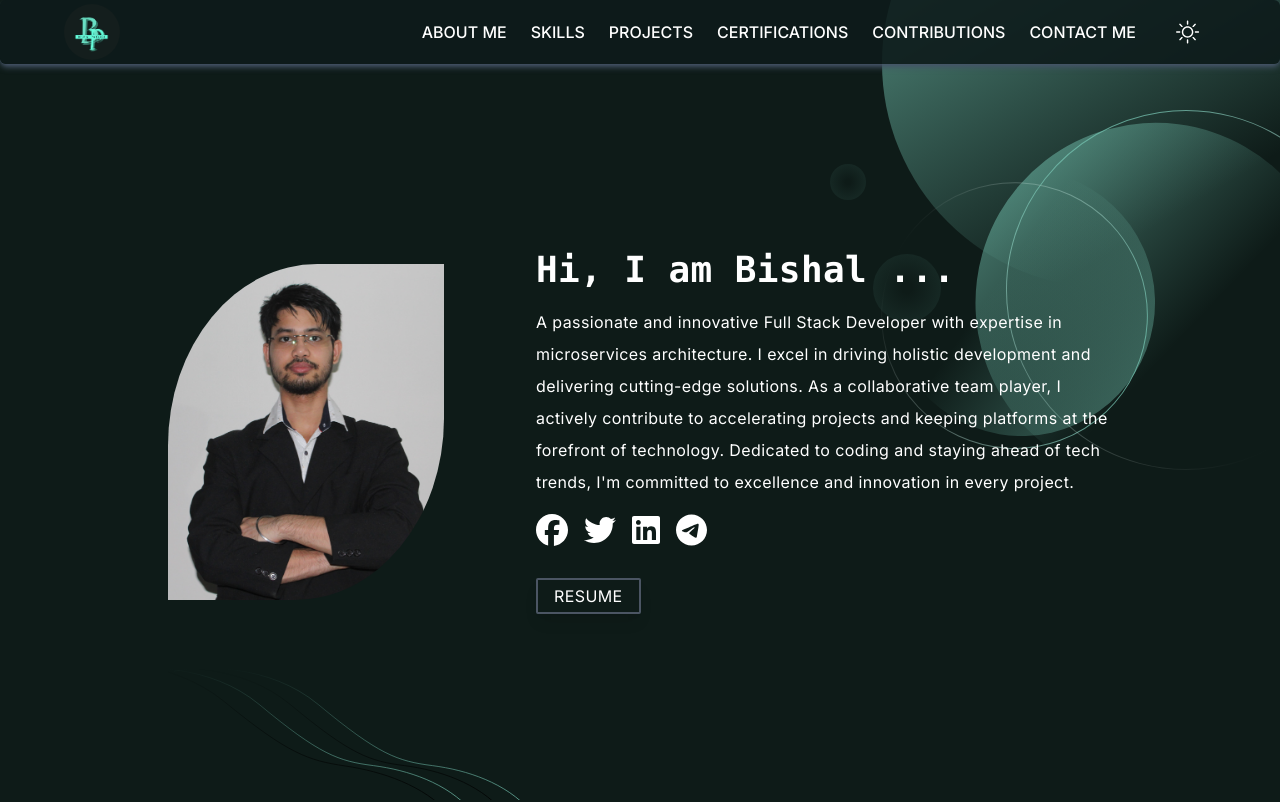
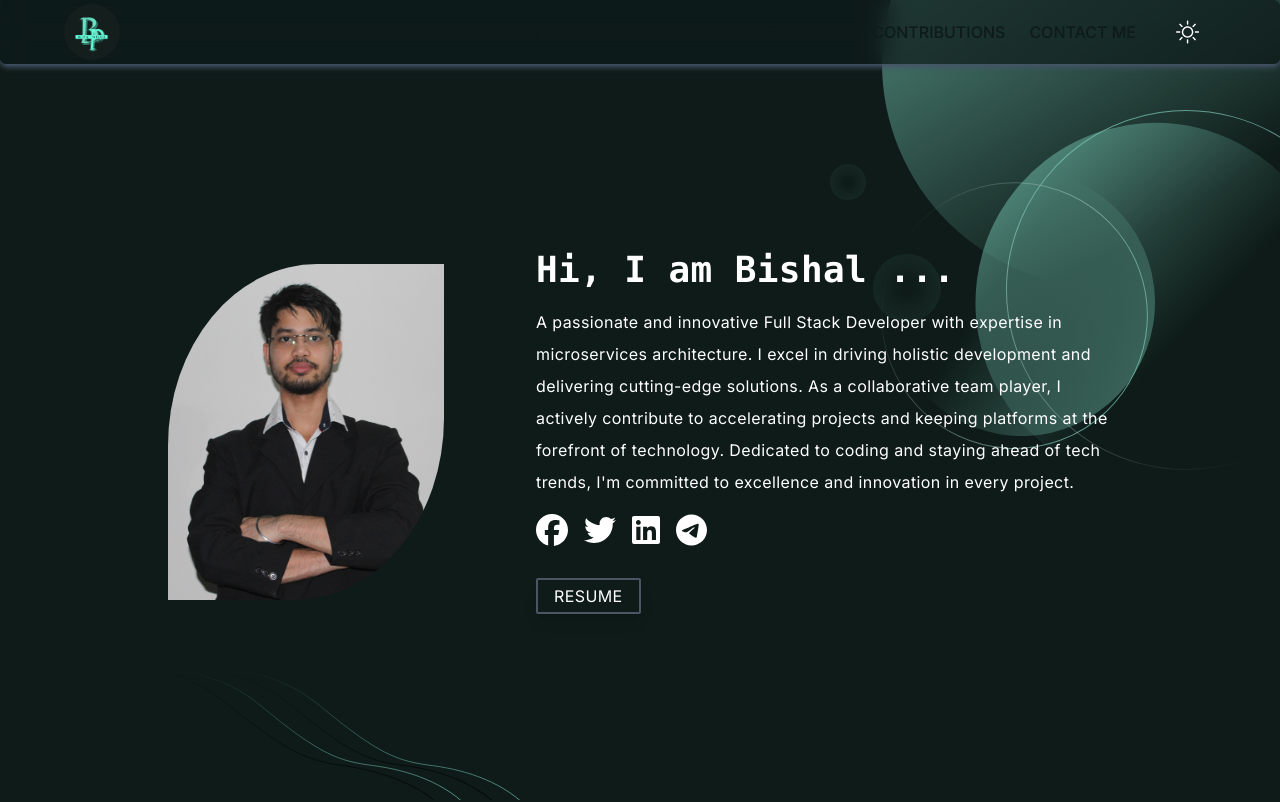
Before and after one commit to BishalPatgiri/Nextjs_Portfolio, a Next.js app: page / in a window 1280 px wide. Shown: the top 802 px of the page. Built offline with nearby package versions, Linux system fonts and the light colour scheme.

Commit message:
fixed: header styling problem

```diff
--- a/src/components/header/page.tsx
+++ b/src/components/header/page.tsx
@@ -2,66 +2,158 @@
 import Image from "next/image";
 import { NavLinks } from "../../constants";
 import Switcher from "../switcher";
-import { useState } from "react";
+import { useState, useEffect } from "react";
+import { motion, AnimatePresence } from "framer-motion";
 
 const Header = () => {
-  let [showDropDown,setShowDropDown]=useState(false)
-  let [hoverText,setHoverText]=useState("ABOUT ME")
+  const [showDropDown, setShowDropDown] = useState(false);
+  const [hoverText, setHoverText] = useState("ABOUT ME");
+  const [scrolled, setScrolled] = useState(false);
+
+  useEffect(() => {
+    const handleScroll = () => {
+      setScrolled(window.scrollY > 20);
+    };
+    window.addEventListener("scroll", handleScroll);
+    return () => window.removeEventListener("scroll", handleScroll);
+  }, []);
+
+  const menuVariants = {
+    closed: {
+      opacity: 0,
+      y: -20,
+      scale: 0.95,
+      transition: { duration: 0.2 }
+    },
+    open: {
+      opacity: 1,
+      y: 0,
+      scale: 1,
+      transition: { duration: 0.3, ease: "easeOut" }
+    }
+  };
 
   return (
-    <header className="header sticky top-0 left-0 right-0 px-16 z-40 text-[#0E1B18] border-black shadow-md rounded-md max-lg:px-4 bg-white !bg-opacity-90 dark:bg-[#0E1B1B] dark:text-white dark:shadow-slate-600">
-      <nav className=" flex justify-between items-center border-gray-500">
-        <div className="rouded-full py-1 dark:hidden">
+    <motion.header
+      initial={{ y: -100 }}
+      animate={{ y: 0 }}
+      transition={{ duration: 0.5, ease: "easeOut" }}
+      className={`header sticky top-0 left-0 right-0 px-16 z-40 text-[#0E1B18] rounded-md max-lg:px-4 transition-all duration-300 ${
+        scrolled
+          ? "bg-white/80 dark:bg-[#0E1B1B]/90 backdrop-blur-xl shadow-lg dark:shadow-slate-600"
+          : "bg-white/70 dark:bg-[#0E1B1B]/70 backdrop-blur-md shadow-md dark:shadow-slate-600"
+      }`}
+    >
+      <nav className="flex justify-between items-center">
+        <motion.div
+          whileHover={{ scale: 1.05, rotate: 5 }}
+          whileTap={{ scale: 0.95 }}
+          className="rounded-full py-1 dark:hidden cursor-pointer"
+        >
           <Image
             src="/images/BrandLogoLight.png"
-            alt=""
-            width={"400"}
+            alt="Brand Logo"
+            width={400}
             height={400}
             style={{ height: "56px", width: "56px" }}
           />
-        </div>
-        <div className="rouded-full py-1 hidden dark:block">
+        </motion.div>
+        <motion.div
+          whileHover={{ scale: 1.05, rotate: -5 }}
+          whileTap={{ scale: 0.95 }}
+          className="rounded-full py-1 hidden dark:block cursor-pointer"
+        >
           <Image
             src="/images/BrandLogoDark.jpg"
-            alt=""
+            alt="Brand Logo"
             width={400}
             height={400}
             style={{ height: "56px", width: "56px", borderRadius: "50%" }}
           />
-        </div>
+        </motion.div>
+
         <div>
           <ul className="flex justify-center items-center align-middle gap-8 max-md:hidden md:gap-6 font-medium">
-            {NavLinks.map((ele) => (
-              <li key={ele.label}>
-                <a href={ele.href}>{ele.label.toUpperCase()}</a>
-              </li>
+            {NavLinks.map((ele, index) => (
+              <motion.li
+                key={ele.label}
+                initial={{ opacity: 0, y: -20 }}
+                animate={{ opacity: 1, y: 0 }}
+                transition={{ duration: 0.5, delay: index * 0.1 }}
+                whileHover={{ scale: 1.1, y: -2 }}
+                whileTap={{ scale: 0.95 }}
+              >
+                <a
+                  href={ele.href}
+                  className="relative group transition-colors duration-300 hover:text-[#70BDAB] dark:hover:text-[#70BDAB]"
+                >
+                  {ele.label.toUpperCase()}
+                  <span className="absolute -bottom-1 left-0 w-0 h-0.5 bg-[#70BDAB] transition-all duration-300 group-hover:w-full"></span>
+                </a>
+              </motion.li>
             ))}
-            <li>
+            <motion.li
+              initial={{ opacity: 0, scale: 0 }}
+              animate={{ opacity: 1, scale: 1 }}
+              transition={{ duration: 0.5, delay: 0.6 }}
+            >
               <Switcher />
-            </li>
+            </motion.li>
           </ul>
         </div>
-        <div className="hidden max-md:block">
+
+        <motion.div
+          className="hidden max-md:block"
+          whileTap={{ scale: 0.9 }}
+        >
           <Image
             src="/icons/hamburger.svg"
-            alt=""
-            width={"100"}
+            alt="Menu"
+            width={100}
             height={100}
-            style={{ height: "28px", width: "44px",cursor:"pointer" }}
-            onClick={(e:any)=>setShowDropDown(!showDropDown)}
+            style={{ height: "28px", width: "44px", cursor: "pointer" }}
+            onClick={() => setShowDropDown(!showDropDown)}
           />
-        </div>
+        </motion.div>
       </nav>
-      {showDropDown && <div>
-        <ul className="absolute top-20 right-4 bg-white p-4 rounded-md text-sm">
-            {NavLinks.map((ele) => (
-              <li key={ele.label} className="py-1.5 px-6 m-1 rounded-md" style={hoverText==ele.label.toUpperCase()?{backgroundColor:"#ABDED1"}:{}}>
-                <a href={ele.href} className="block" onMouseEnter={()=>setHoverText(ele.label.toUpperCase())} onClick={()=>setShowDropDown(!showDropDown)}>{ele.label.toUpperCase()}</a>
-              </li>
-            ))}
-          </ul>
-        </div>}
-    </header>
+
+      <AnimatePresence>
+        {showDropDown && (
+          <motion.div
+            variants={menuVariants}
+            initial="closed"
+            animate="open"
+            exit="closed"
+            className="absolute top-20 right-4 bg-white/95 dark:bg-[#0E1B1B]/95 backdrop-blur-xl p-4 rounded-xl shadow-2xl border border-gray-200 dark:border-gray-700"
+          >
+            <ul className="text-sm">
+              {NavLinks.map((ele, index) => (
+                <motion.li
+                  key={ele.label}
+                  initial={{ opacity: 0, x: -20 }}
+                  animate={{ opacity: 1, x: 0 }}
+                  transition={{ delay: index * 0.05 }}
+                  className={`py-2.5 px-6 my-1 rounded-lg cursor-pointer transition-all duration-200 ${
+                    hoverText === ele.label.toUpperCase()
+                      ? "bg-gradient-to-r from-[#70BDAB] to-[#3A9C84] text-white shadow-md"
+                      : "hover:bg-gray-100 dark:hover:bg-gray-800"
+                  }`}
+                >
+                  <a
+                    href={ele.href}
+                    className="block"
+                    onMouseEnter={() => setHoverText(ele.label.toUpperCase())}
+                    onClick={() => setShowDropDown(!showDropDown)}
+                  >
+                    {ele.label.toUpperCase()}
+                  </a>
+                </motion.li>
+              ))}
+            </ul>
+          </motion.div>
+        )}
+      </AnimatePresence>
+    </motion.header>
   );
 };
 
```
